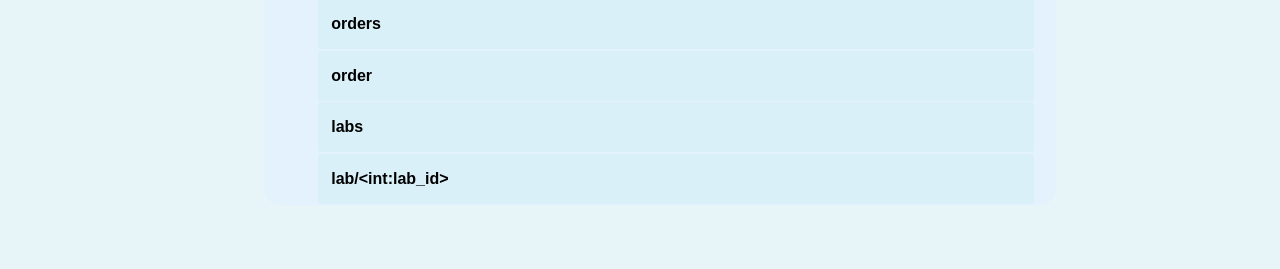
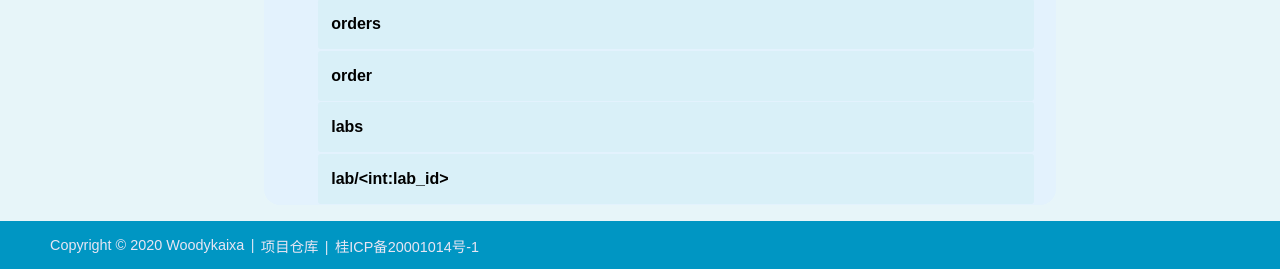
Before and after one commit to Woodykaixa/BJUTLabServer, a Flask app: page / in a window 1280 px wide. Shown: the part 1326-1595 px from the top of the page. Before the commit the page ends 1530 px from the top, so only its background shows below. Run offline with Flask 2, Linux system fonts and the light colour scheme; parts of the project's set-up code (start-up, migrations or seed data) failed here and were passed over.

Commit message:
主页添加备案号以及一些链接
Signed-off-by: kaixa <690750353@qq.com>

```diff
--- a/BJUTLabServer/templates/index.html
+++ b/BJUTLabServer/templates/index.html
@@ -109,6 +109,50 @@
         .version-code::first-letter {
             margin-left: 2rem;
         }
+
+        .footer {
+            width: 100%;
+            height: 3rem;
+            background-color: #0096c3;
+            display: flex;
+        }
+
+        .footer ul {
+            list-style-type: none;
+            display: flex;
+            margin: 10px;
+            align-items: center;
+
+        }
+
+        .footer ul li {
+            white-space: nowrap;
+            margin-right: 0.4rem;
+            margin-top: 0.3125rem;
+            margin-bottom: 0.3125rem;
+            font-size: 0.9rem;
+            font-weight: 100;
+            font-family: sans-serif;
+            min-width: max-content;
+            color: #EEE7F5F9;
+        }
+
+        .footer ul a {
+            color: #EEE7F5F9;
+            text-decoration: none;
+        }
+
+        .footer ul a:hover {
+            color: #f1f8fa;
+            text-decoration: #f1f8fa;
+            text-decoration-line: underline;
+        }
+
+        .footer ul li:not(:nth-last-child(-n+1)):after {
+            content: '|';
+            color: #DDE7F5F9;
+            margin-left: 0.4rem;
+        }
     </style>
 </head>
 
@@ -129,7 +173,8 @@
             <h2>How to use API</h2>
             <pre class="li-content">
                     <code class="code">
-fetch(<span class="string">'https://api.bjutlab.cn/&lt;subset_name&gt;/&lt;API_name&gt;?&lt;parameters&gt;'</span>).then(<span class="param">res</span> => {
+fetch(<span class="string">'https://api.bjutlab.cn/&lt;subset_name&gt;/&lt;API_name&gt;?&lt;parameters&gt;'</span>).then(<span
+                            class="param">res</span> => {
     <span class="comment">// ...</span>
 })
 
@@ -158,6 +203,14 @@ fetch(<span class="string">'https://api.bjutlab.cn/&lt;subset_name&gt;/&lt;API_n
         </li>
     </ul>
 </div>
+<div class="footer">
+    <ul>
+        <li>Copyright © 2020 Woodykaixa</li>
+        <li><a href="https://github.com/Woodykaixa/BJUTLabServer">项目仓库</a></li>
+        <li><a href="http://www.beian.miit.gov.cn">桂ICP备20001014号-1</a></li>
+
+    </ul>
+</div>
 </body>
 
 </html>
```
